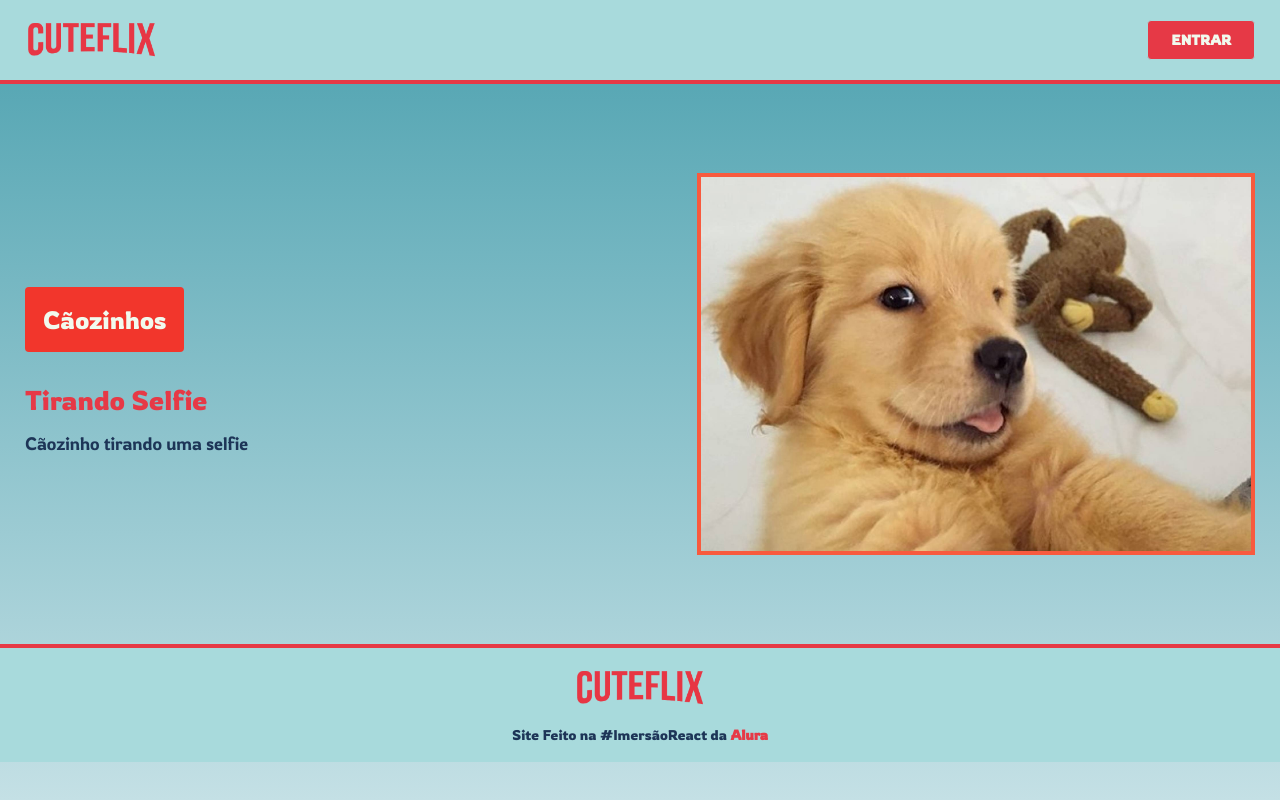
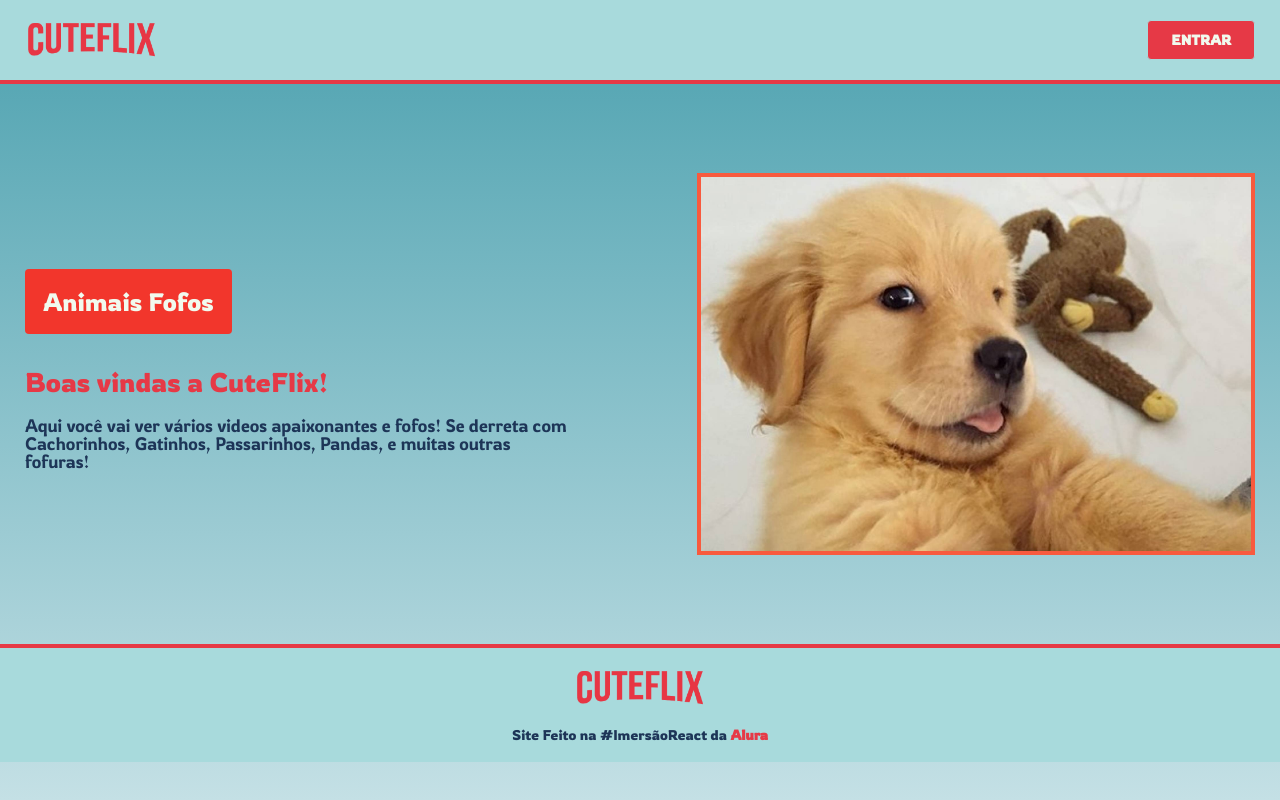
Before and after one commit to AliceAAtalla/CuteFlix, a React (Create React App) app: page / in a window 1280 px wide. Built offline with nearby package versions, Linux system fonts and the light colour scheme.

Commit message:
Arrumando o header

```diff
--- a/src/App.js
+++ b/src/App.js
@@ -1,6 +1,6 @@
 import React from 'react';
 import LogoCute from './components/LogoCute';
-import Header from './components/HeaderCute';
+import HeaderLogin from './components/HeaderLogin';
 import FooterCute from './components/FooterCute';
 import LinkAlura from './components/LinkAlura';
 import { BannerCute, Text } from './components/BannerCute';
@@ -14,12 +14,15 @@ import channel1 from './assets/img/Channel.jpg';
 function App() {
   return (
     <>
-      <Header />
+      <HeaderLogin />
       <BannerCute>
         <Text>
-          <TagCute>Cãozinhos</TagCute>
-          <TitleCute>Tirando Selfie</TitleCute>
-          <DescriptionCute>Cãozinho tirando uma selfie</DescriptionCute>
+          <TagCute>Animais Fofos</TagCute>
+          <TitleCute>Boas vindas a CuteFlix!</TitleCute>
+          <DescriptionCute>
+            Aqui você vai ver vários videos apaixonantes e fofos! Se derreta com Cachorinhos,
+            Gatinhos, Passarinhos, Pandas, e muitas outras fofuras!
+          </DescriptionCute>
         </Text>
         <ThumbCute
           src={Cachorrinho}
@@ -27,7 +30,7 @@ function App() {
           channelName="Dogs"
           avatar={channel1}
           title="Cachorinho tirando uma selfie"
-          timer="00:20"
+          timer="00:00"
         />
       </BannerCute>
       <FooterCute>
--- a/src/components/HeaderCute/index.js
+++ b/src/components/HeaderLogin/index.js
@@ -3,7 +3,7 @@ import { HeaderCute, Wrapper } from './styles';
 import LogoCute from '../LogoCute';
 import ButtonCute from '../ButtonCute';
 
-function Header() {
+function HeaderLogin() {
   return (
     <HeaderCute>
       <Wrapper>
@@ -17,4 +17,4 @@ function Header() {
   );
 }
 
-export default Header;
+export default HeaderLogin;
--- a/src/components/ThumbCute/styles.js
+++ b/src/components/ThumbCute/styles.js
@@ -9,7 +9,7 @@ export const Timer = styled.span`
   background-color: var(--color-video-3);
   padding: 2rem 4rem;
   color: var(--color-light);
-  opacity:0;
+  opacity: 0;
   transition: opacity 100ms linear;
 `;
 
@@ -46,7 +46,7 @@ export const WrapperThumb = styled.figure`
     margin-right: var(--space);
     transform: translateX(calc((100% + var(--space)) * -1));
     opacity: 0;
-    transition: var(--transition)
+    transition: var(--transition);
   }
 `;
 
@@ -100,7 +100,7 @@ export const Background = styled.div`
       transform: translate(var(--move-space), var(--move-space));
 
       & > ${Thumb} {
-        filter: brightness(0.75);
+        filter: brightness(0.9);
       }
 
       & > ${WrapperAvatar} {
--- a/src/pages/Video/index.js
+++ b/src/pages/Video/index.js
@@ -1,12 +1,17 @@
 import React from 'react';
-import Header from '../../components/HeaderCute';
+// import Header from '../../components/HeaderLogin';
 import FooterCute from '../../components/FooterCute';
 import LinkAlura from '../../components/LinkAlura';
 import LogoCute from '../../components/LogoCute';
+import { HeaderCute, Wrapper } from '../../components/HeaderLogin/styles';
 
 const Video = () => (
   <>
-    <Header />
+    <HeaderCute>
+      <Wrapper>
+        <LogoCute />
+      </Wrapper>
+    </HeaderCute>
     <FooterCute>
       <LogoCute />
       <p>
```
Also changed, not shown: src/assets/img/Channel.jpg, src/assets/img/avatar.jpeg (added), src/components/HeaderLogin/styles.js (renamed from src/components/HeaderCute/styles.js).
